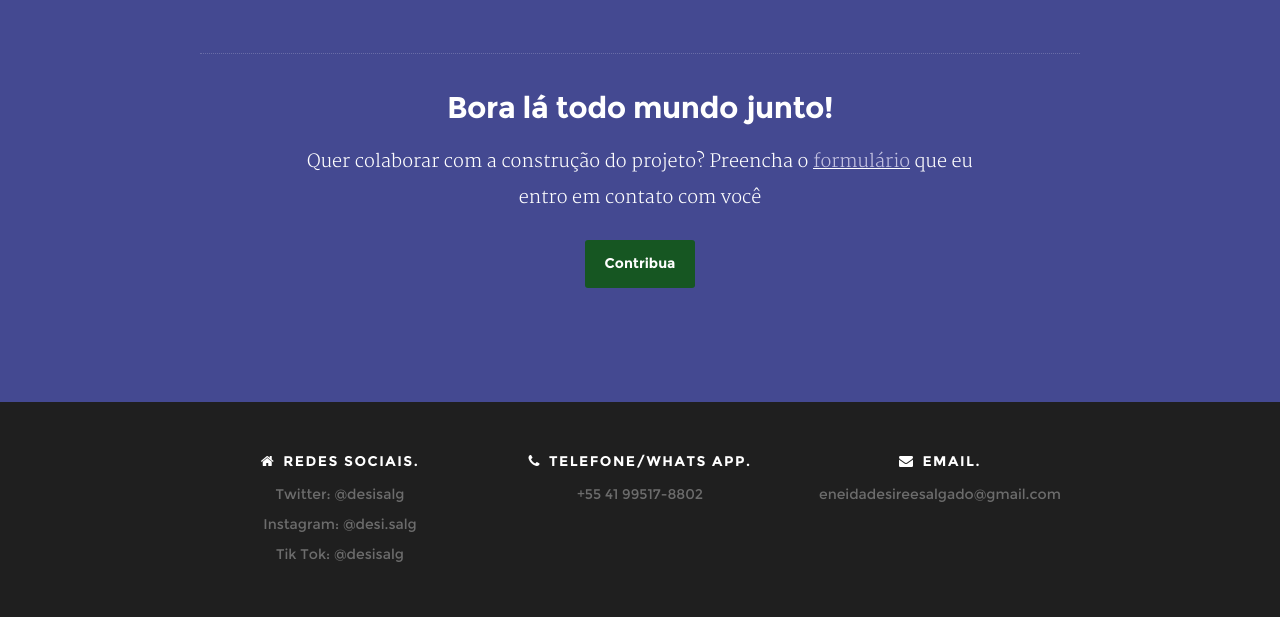
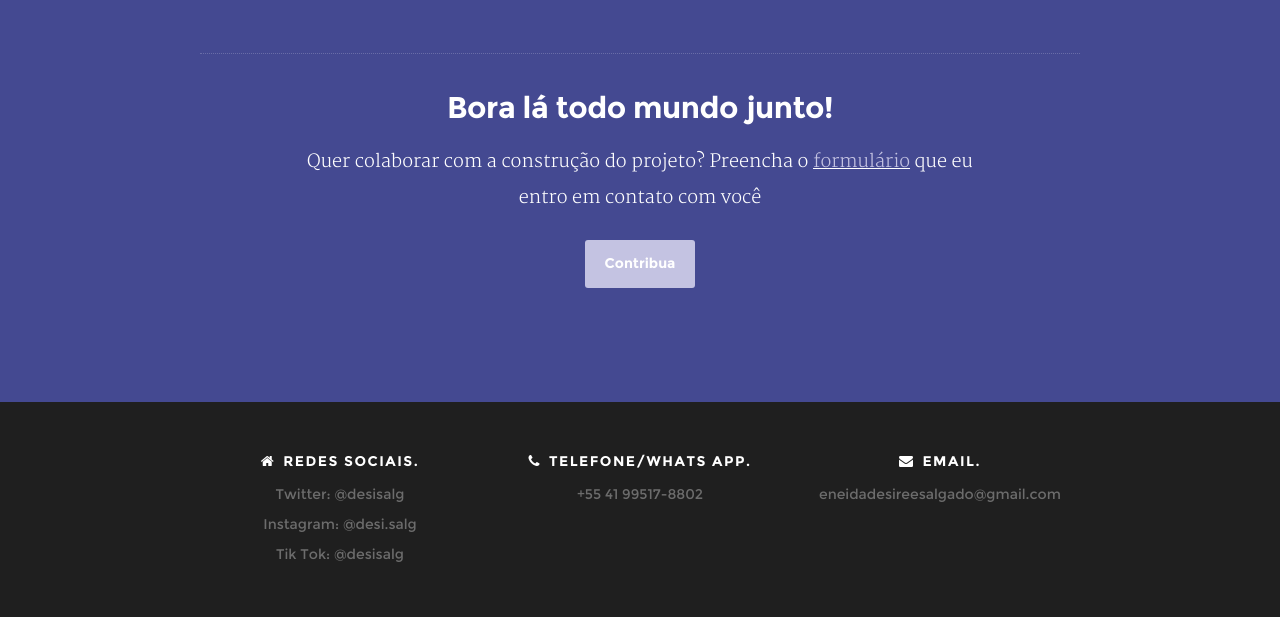
Before and after one commit to CaioSalgado1995/site-desi, a PHP site: page /index.html in a window 1280 px wide. Shown: the part 1993-2610 px from the top of the page. Run offline with PHP 8.4, Linux system fonts and the light colour scheme; some libraries are stand-ins or nearby versions.

Commit message:
Ajuste cor botão.

```diff
--- a/site-desi/css/layout.css
+++ b/site-desi/css/layout.css
@@ -356,7 +356,7 @@ ul#nav li.current a { color: #59358c; }
 	margin: 0 auto;
 }
 #call-to-action .button {
-	background: #165622;
+	background: #c4c3e2;
 	color: #fff !important;
 }
 #call-to-action .button:hover,
```
